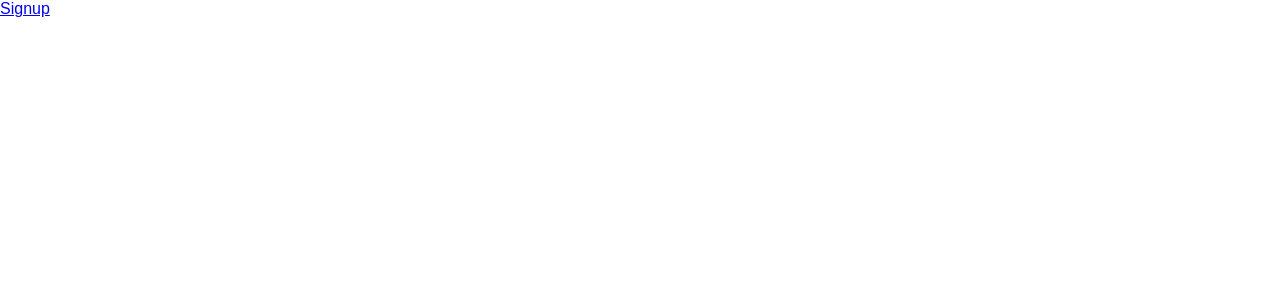
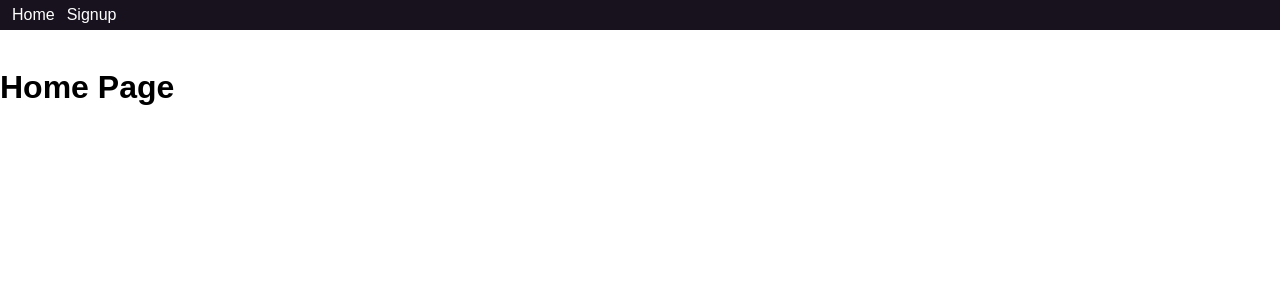
Before and after one commit to HimaChitalia/tc-real-estate-client, a React (Create React App) app: page / in a window 1280 px wide. Shown: the top 300 px of the page. Built offline with nearby package versions, Linux system fonts and the light colour scheme.

Commit message:
Added react router, aphrodite and react-dom

```diff
--- a/package.json
+++ b/package.json
@@ -3,9 +3,12 @@
   "version": "0.1.0",
   "private": true,
   "dependencies": {
+    "aphrodite": "^1.2.3",
     "react": "^15.6.1",
     "react-dom": "^15.6.1",
-    "react-scripts": "1.0.11"
+    "react-router-dom": "^4.2.0",
+    "react-scripts": "1.0.11",
+    "react-uikit-base": "^2.0.2"
   },
   "scripts": {
     "start": "react-scripts start",
--- a/src/App.js
+++ b/src/App.js
@@ -1,13 +1,59 @@
 import React, { Component } from 'react';
+import {
+  BrowserRouter as Router,
+  Route,
+  Switch,
+  NavLink
+} from 'react-router-dom';
+import { StyleSheet, css } from 'aphrodite';
+
+const styles = StyleSheet.create({
+  navbar: {
+    width: '100%',
+    background: '#18121e',
+    padding: '6px',
+  },
+
+  navlink: {
+    textDecoration: 'none',
+    padding: '6px',
+    color: 'white',
+    ':hover': {
+      background: '#fff',
+      color: '#18121e'
+    }
+  }
+})
+
+const Signup = () => <form className="signup_form"></form>
+const Home = () => <div> <br/ > <h1>Home Page</h1> </div>
+const NotFound = () => <div>NotFound</div>
 
 class App extends Component {
   render() {
     return (
-      <div className="App">
-        <div className="navbar">
-          <a href="/signup">Signup</a>
+      <Router >
+        <div className="App">
+          <div className="navbar">
+            <div className={css(styles.navbar)}>
+              <NavLink
+                className={css(styles.navlink)}
+                to="/"
+              >Home</NavLink>
+              <NavLink
+                className={css(styles.navlink)}
+                to="/signup"
+              >Signup</NavLink>
+            </div>
+          </div>
+
+          <Switch>
+            <Route exact path="/" component={Home} />
+            <Route exact path="/signup" component={Signup} />
+            <Route component={NotFound} />
+          </Switch>
         </div>
-      </div>
+      </Router >
     );
   }
 }
--- a/src/index.js
+++ b/src/index.js
@@ -1,7 +1,7 @@
 import React from 'react';
 import ReactDOM from 'react-dom';
+import App from './App';
 import './index.css';
-import App from './App';
 import registerServiceWorker from './registerServiceWorker';
 
 ReactDOM.render(
```
Also changed, not shown: tests/auth-flow.js (+2 -2 lines), 1 other file (tests, documents, lock files or other folders).
